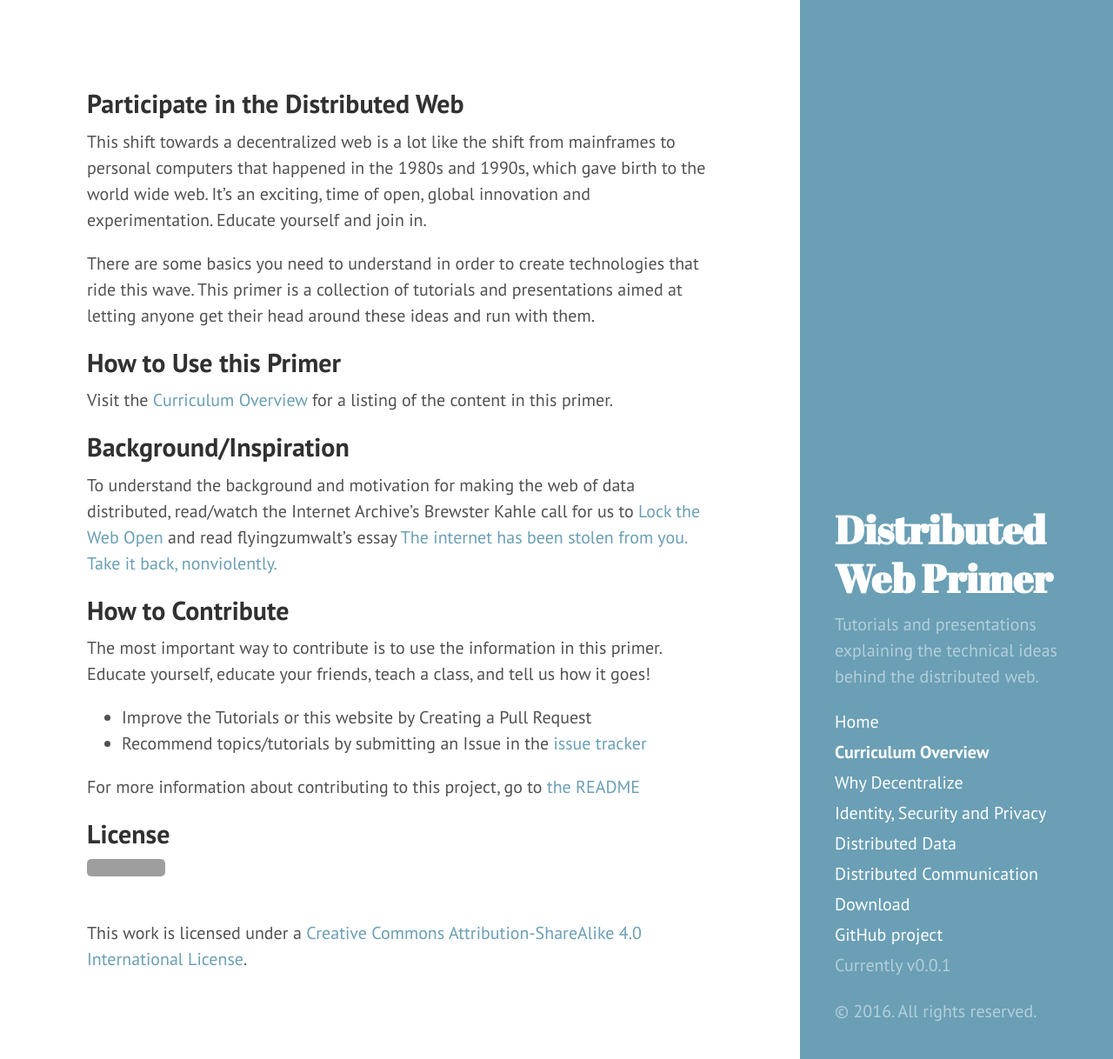
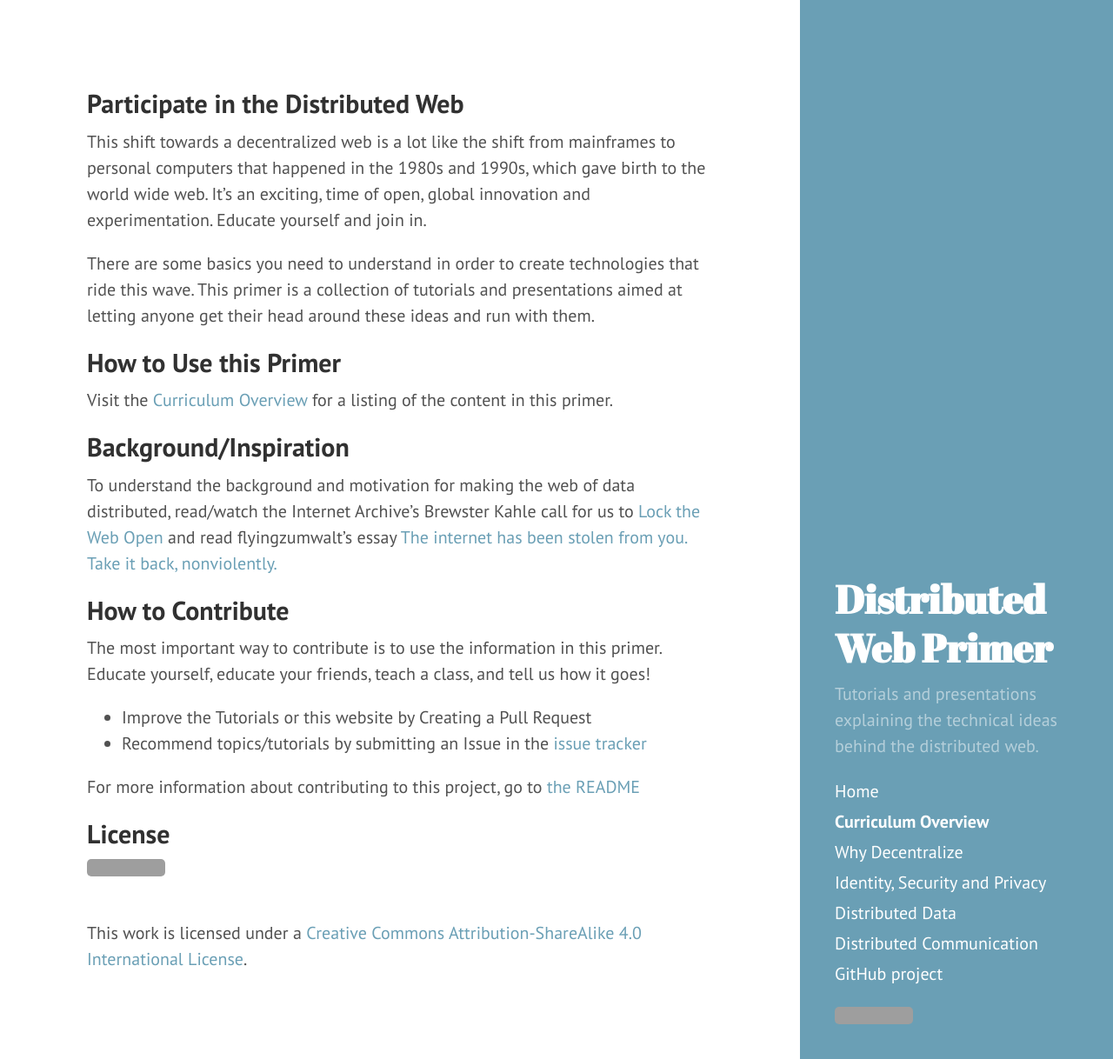
Before and after one commit to swadeshi/decentralized-web-primer, a Jekyll site: the page built from index.md, in a window 1280 px wide and 1218 px high. Shown: the whole window at 87% size. Built offline with Jekyll 4.4.1, drawn with Linux system fonts in a browser that asks for light colours; grey boxes are pictures that could not be loaded.

Commit message:
tweaks sidebar

```diff
--- a/_includes/sidebar.html
+++ b/_includes/sidebar.html
@@ -26,12 +26,9 @@
           {% endif %}
         {% endif %}
       {% endfor %}
-
-      <a class="sidebar-nav-item" href="{{ site.github.repo }}/archive/v{{ site.version }}.zip">Download</a>
       <a class="sidebar-nav-item" href="{{ site.github.repo }}">GitHub project</a>
-      <span class="sidebar-nav-item">Currently v{{ site.version }}</span>
     </nav>
 
-    <p>&copy; {{ site.time | date: '%Y' }}. All rights reserved.</p>
+    <p><a rel="license" href="http://creativecommons.org/licenses/by-sa/4.0/"><img alt="Creative Commons License" style="border-width:0" src="https://i.creativecommons.org/l/by-sa/4.0/88x31.png" /></a></p>
   </div>
 </div>
```
